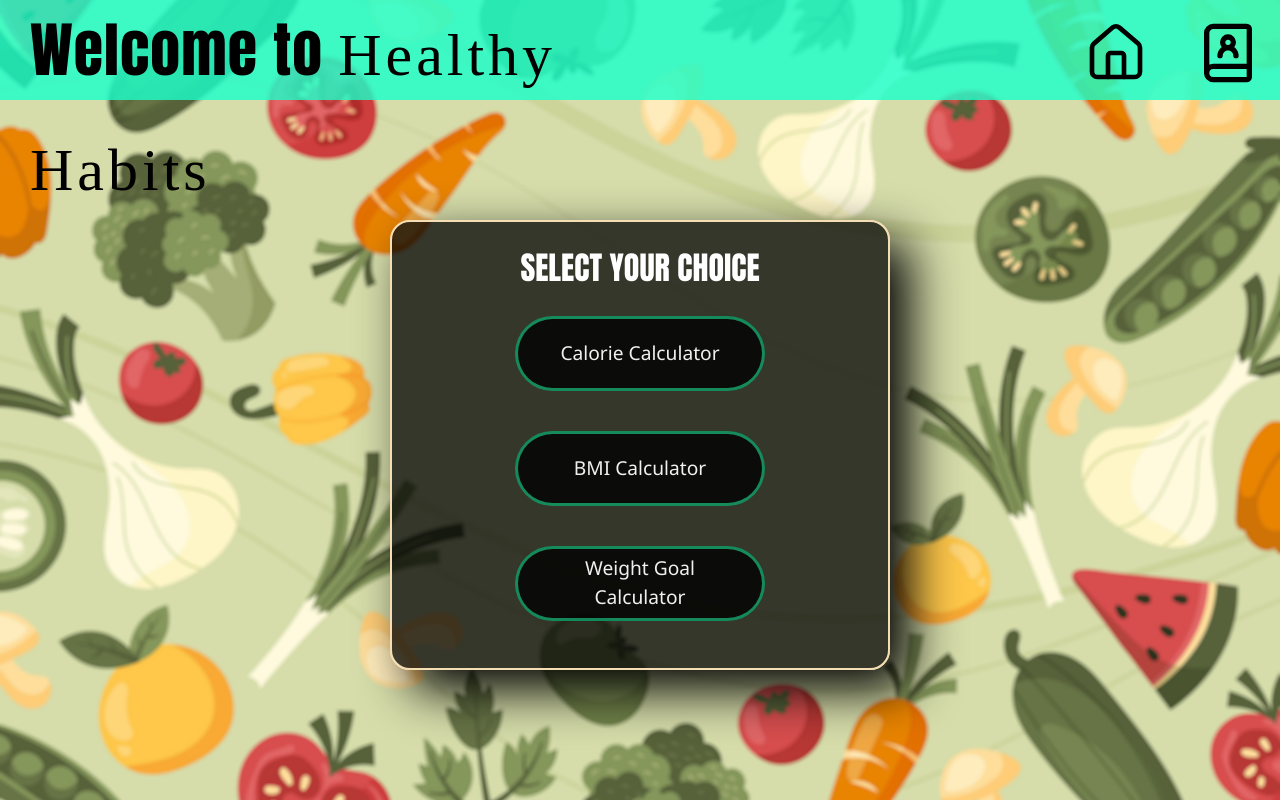
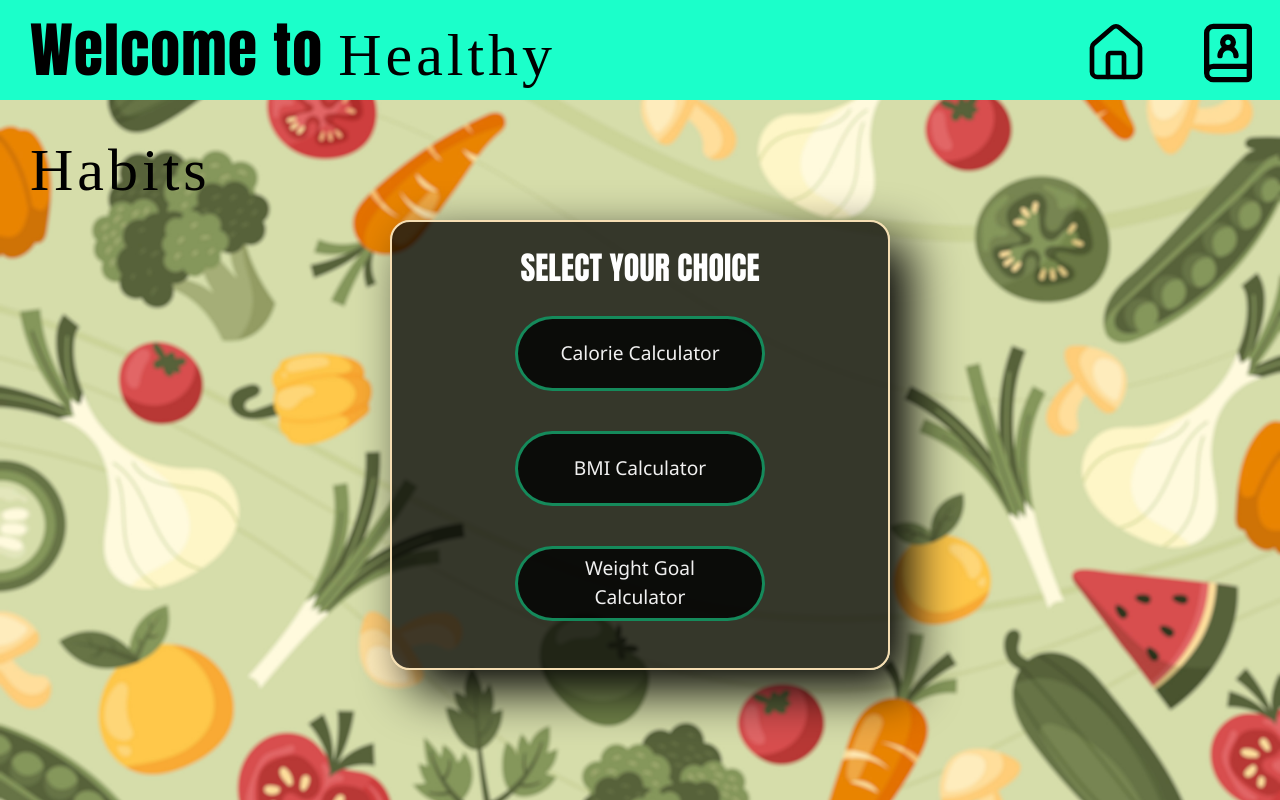
Before and after one commit to Sanay-Pise/HealthyHabits, a plain HTML site: page index.html in a window 1280 px wide. Drawn offline with nearby package versions, Linux system fonts and the light colour scheme; a web font is replaced by a local one.

Commit message:
Update style.css

```diff
--- a/style.css
+++ b/style.css
@@ -22,7 +22,7 @@ body {
   width: 100%;
   height: 100px;
   position: fixed;
-  background-color: rgba(27, 255, 202, 0.812);
+  background-color: rgb(27, 255, 202);
 }
 
 .logo {
```
